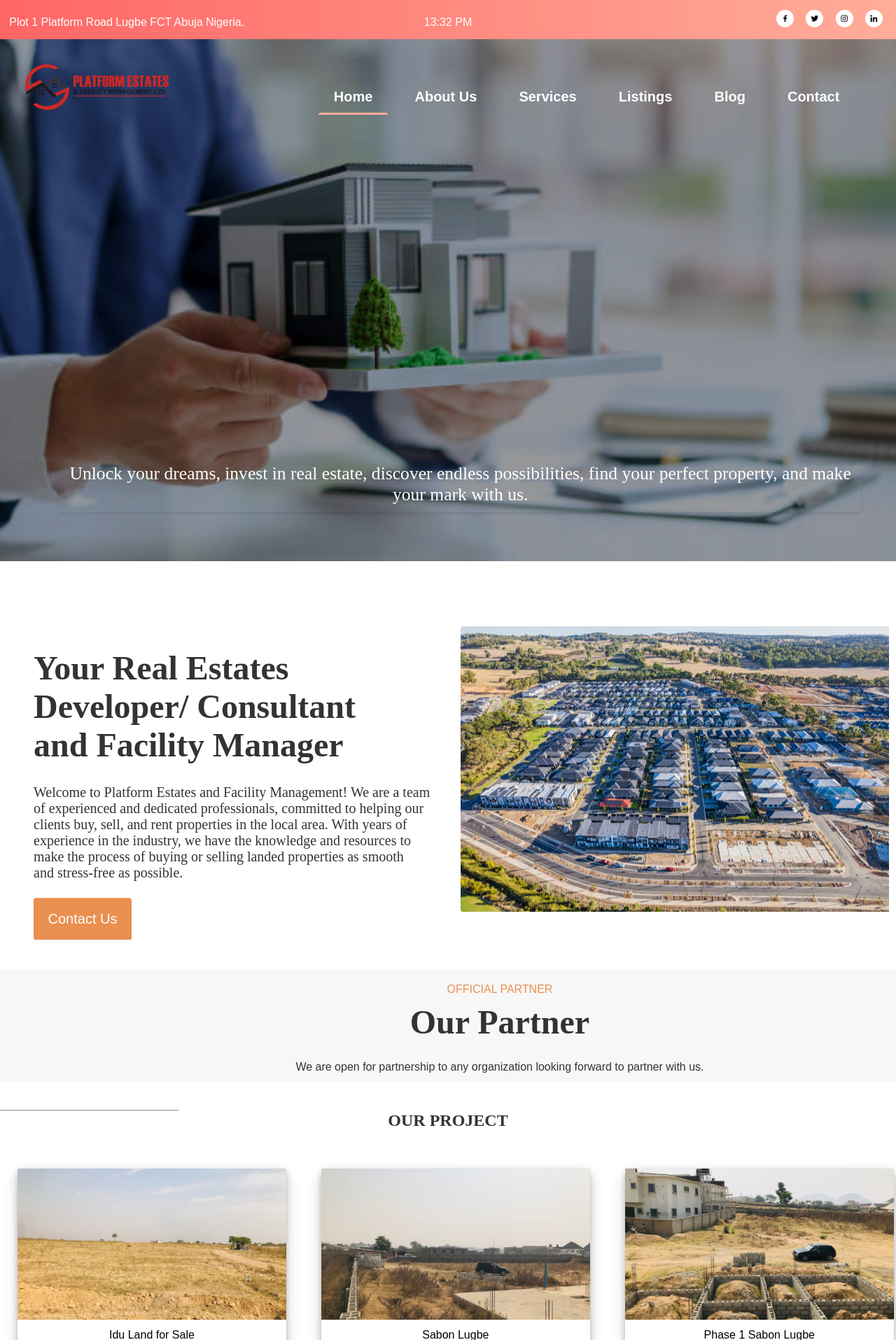
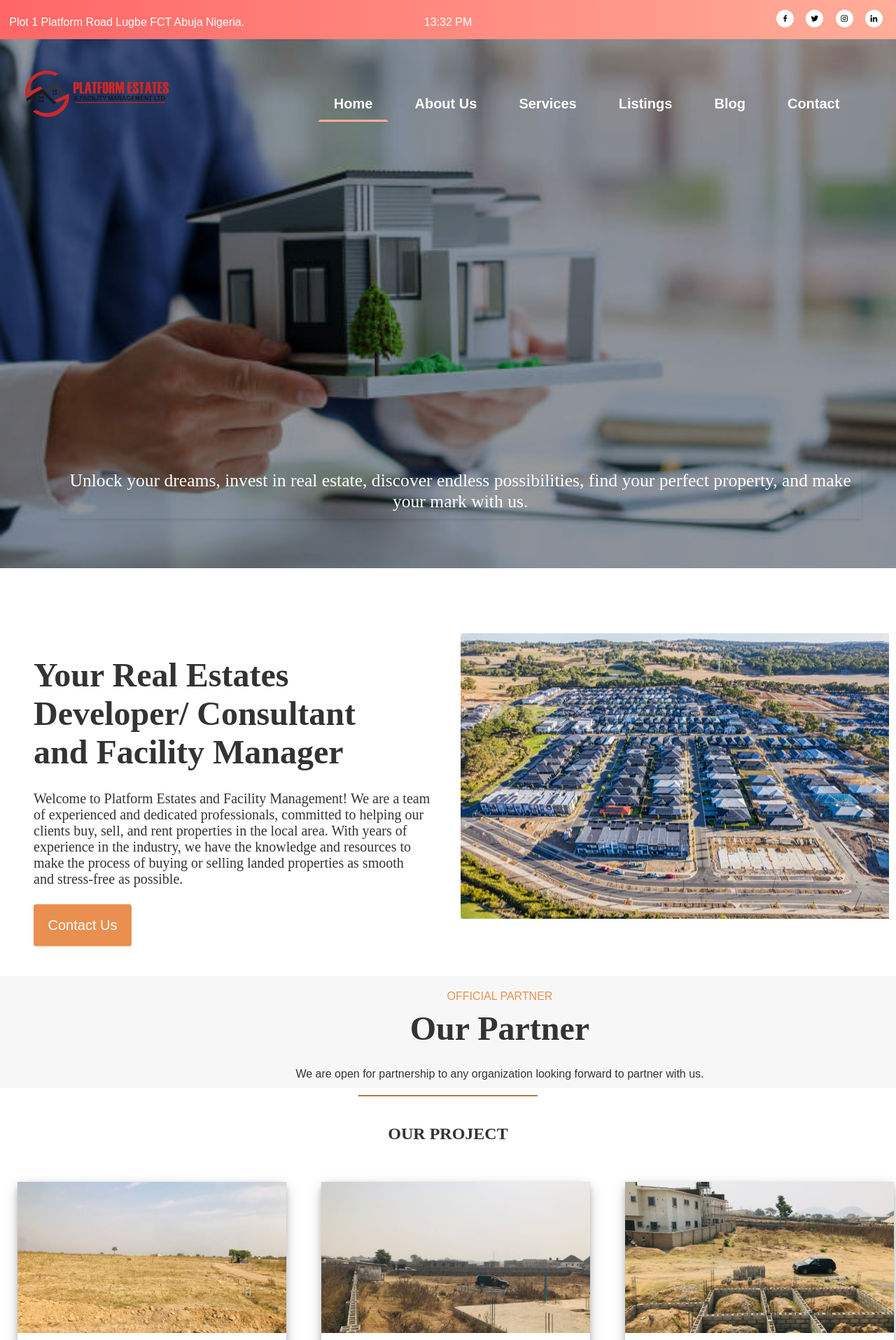
Before and after one commit to Stephen842/real-_estate_web, a Django app: page / in a window 1280 px wide. Shown: the top 1915 px of the page at 70% size. Run offline with Django 5.2, Linux system fonts and the light colour scheme.

Commit message:
carousel 90% done

```diff
--- a/Real_estate/Real_estate_project/estates/static/home.css
+++ b/Real_estate/Real_estate_project/estates/static/home.css
@@ -124,6 +124,15 @@
   color: #333;
 }
 
+hr{
+  width: 20%;
+  margin: 0 auto; /* Set left and right margins to auto */
+  margin-top: 0.6em;
+  border-color: #E98F50;
+  outline: #E98F50;
+
+
+}
 div.services{
   background-color: linear-gradient(to right,#ff6666, #ffad99);
   position: relative;
@@ -131,12 +140,7 @@ div.services{
   margin-top: 2.5em;
   justify-content: center;
 }
-hr{
-    width: 20%;
-    text-align: center;
-    color: #E98F50;
 
-}
 .service h2{
     text-align: center;
     color: #333;
--- a/Real_estate/Real_estate_project/estates/templates/pages/home.html
+++ b/Real_estate/Real_estate_project/estates/templates/pages/home.html
@@ -84,10 +84,9 @@
                 </div>
             </div>
         </div>
-
+        <hr/>
         <div class = 'services'>
             <div class='service'>
-                <hr/>
                 <h2> Our Project</h2>
             <div class="carousel">
 
```
